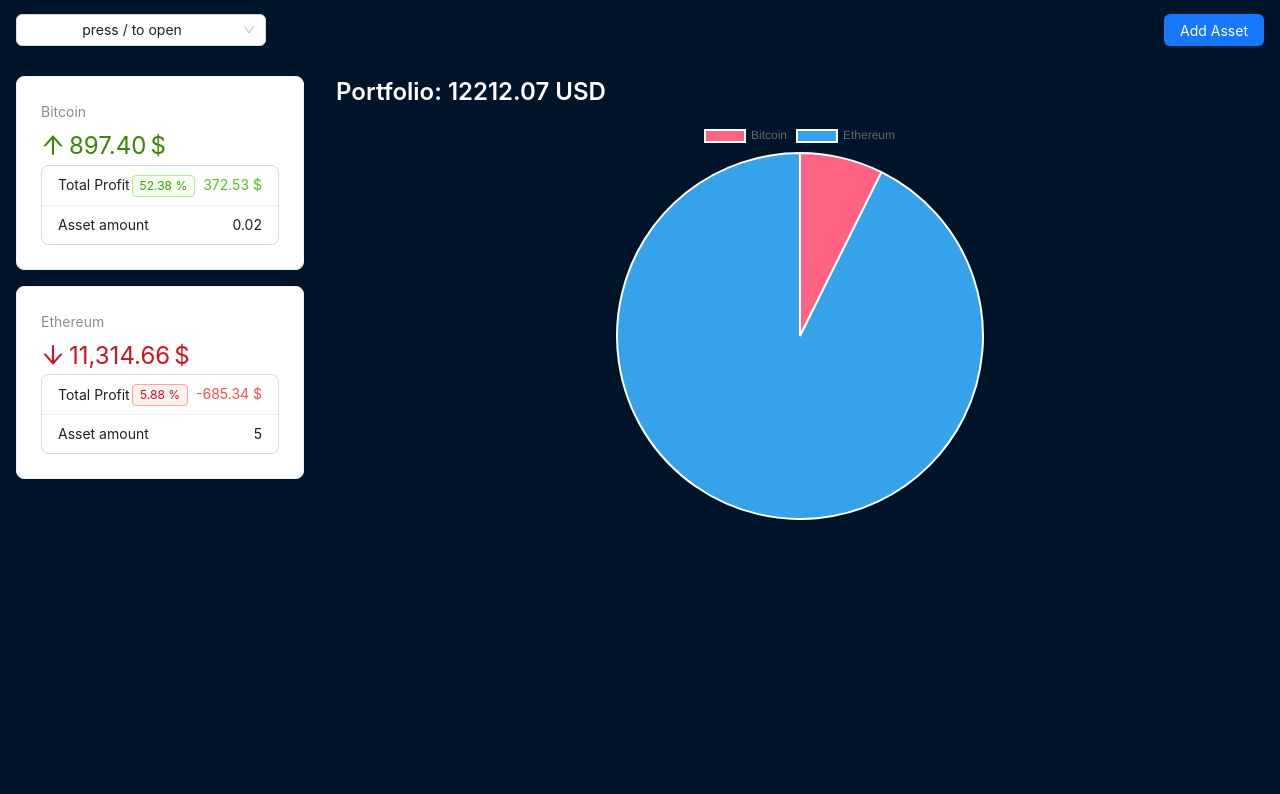
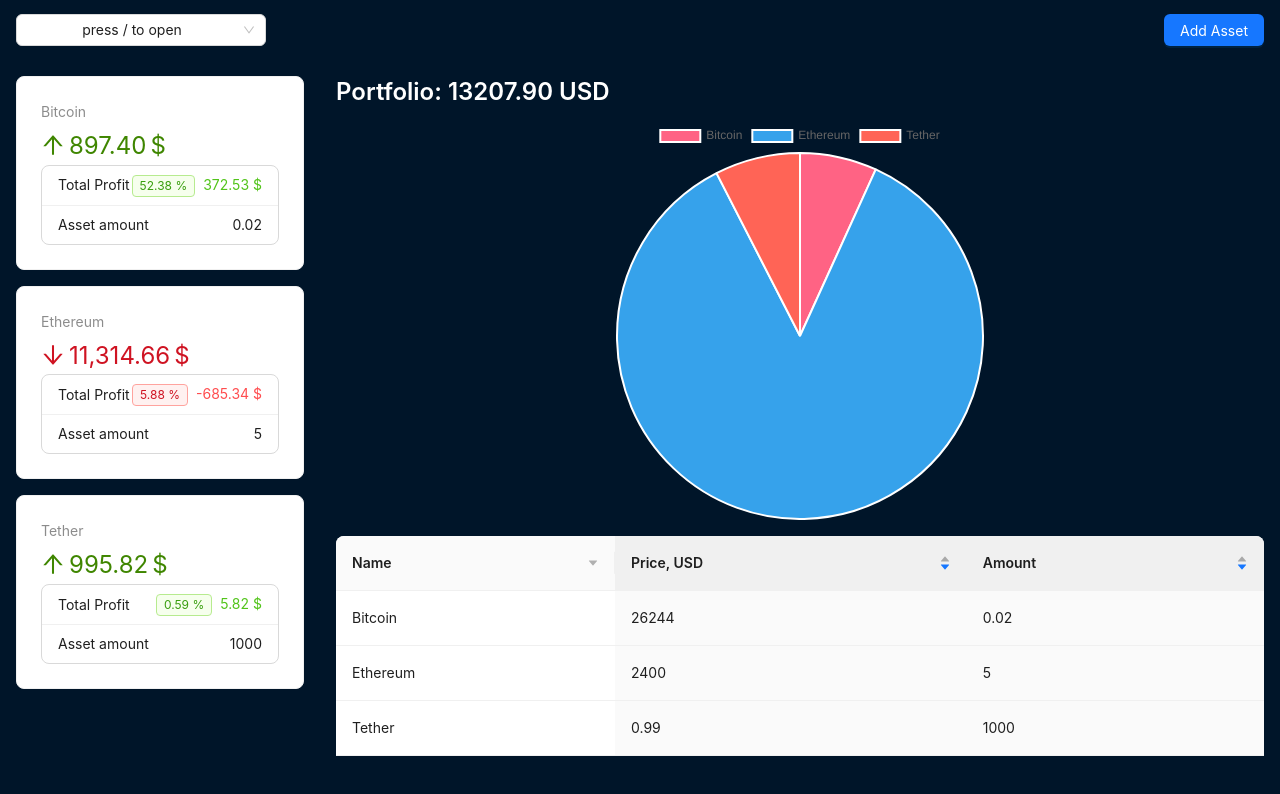
Before and after one commit to PRO94/crypto-app-js, a React (Vite) app in the folder CryptoApplication/src/frontend/: page / in a window 1280 px wide. Shown: the top 794 px of the page. Built offline with nearby package versions, Linux system fonts and the light colour scheme.

Commit message:
Add AssetsTable components with data.

```diff
--- /dev/null
+++ b/CryptoApplication/src/frontend/src/components/AssetsTable.jsx
@@ -0,0 +1,50 @@
+import { Table } from "antd";
+import { useCrypto } from "../context/crypto-context";
+
+const columns = [
+  {
+    title: "Name",
+    dataIndex: "name",
+    showSorterTooltip: {
+      target: "full-header",
+    },
+    sorter: (a, b) => a.name.length - b.name.length,
+    sortDirections: ["descend"],
+  },
+  {
+    title: "Price, USD",
+    dataIndex: "price",
+    defaultSortOrder: "descend",
+    sorter: (a, b) => a.price - b.price,
+  },
+  {
+    title: "Amount",
+    dataIndex: "amount",
+    defaultSortOrder: "descend",
+    sorter: (a, b) => a.amount - b.amount,
+  },
+];
+
+export default function AssetsTable() {
+  const { assets } = useCrypto();
+
+  const data = assets.map((asset) => ({
+    key: asset.id,
+    name: asset.name,
+    price: asset.price,
+    amount: asset.amount,
+  }));
+
+  return (
+    <div>
+      <Table
+        pagination={false}
+        columns={columns}
+        dataSource={data}
+        showSorterTooltip={{
+          target: "sorter-icon",
+        }}
+      />
+    </div>
+  );
+}
--- a/CryptoApplication/src/frontend/src/components/layout/AppContent.jsx
+++ b/CryptoApplication/src/frontend/src/components/layout/AppContent.jsx
@@ -30,6 +30,7 @@
         USD
       </Typography.Title>
       <PortfolioChart />
+      <AssetsTable />
     </Layout.Content>
   );
 }
--- a/CryptoApplication/src/frontend/src/data.js
+++ b/CryptoApplication/src/frontend/src/data.js
@@ -622,4 +622,10 @@
     price: 2400,
     date: new Date(),
   },
+  {
+    id: "tether",
+    amount: 1000,
+    price: 0.99,
+    date: new Date(),
+  },
 ];
```
